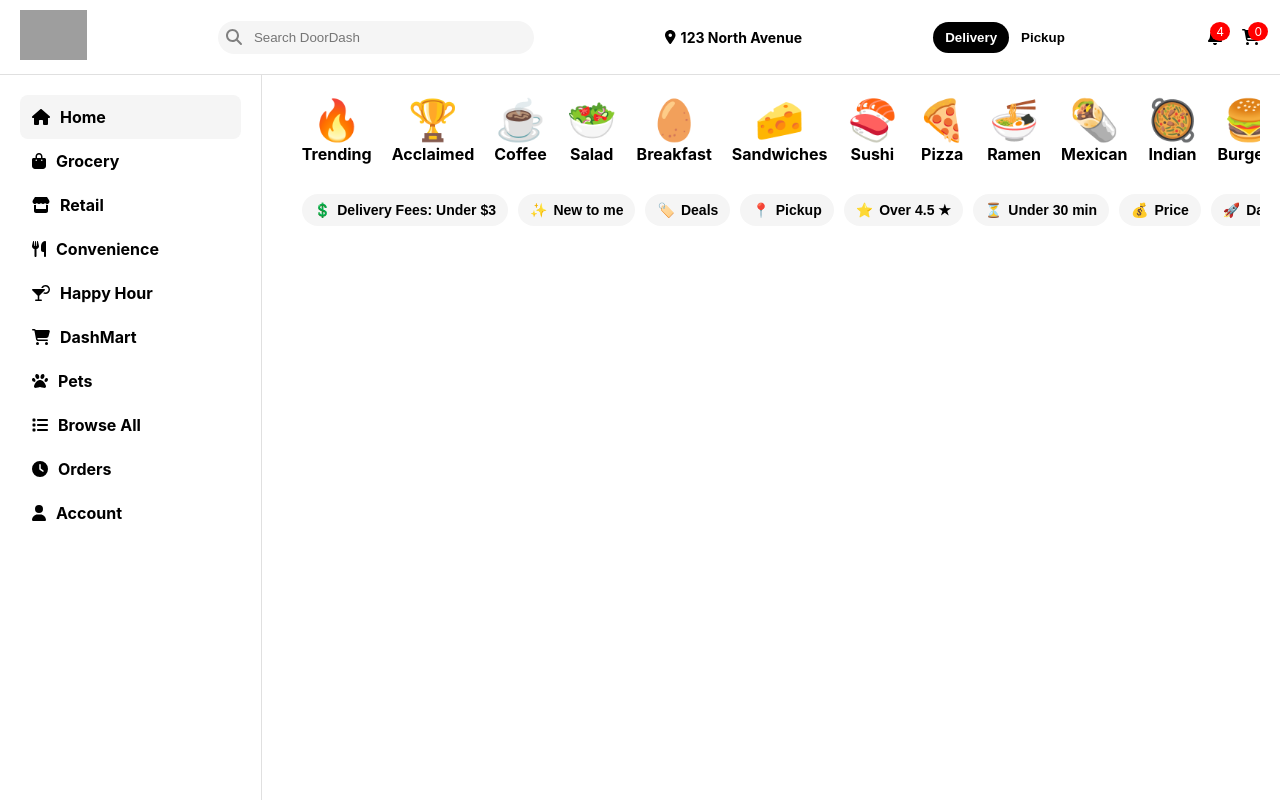
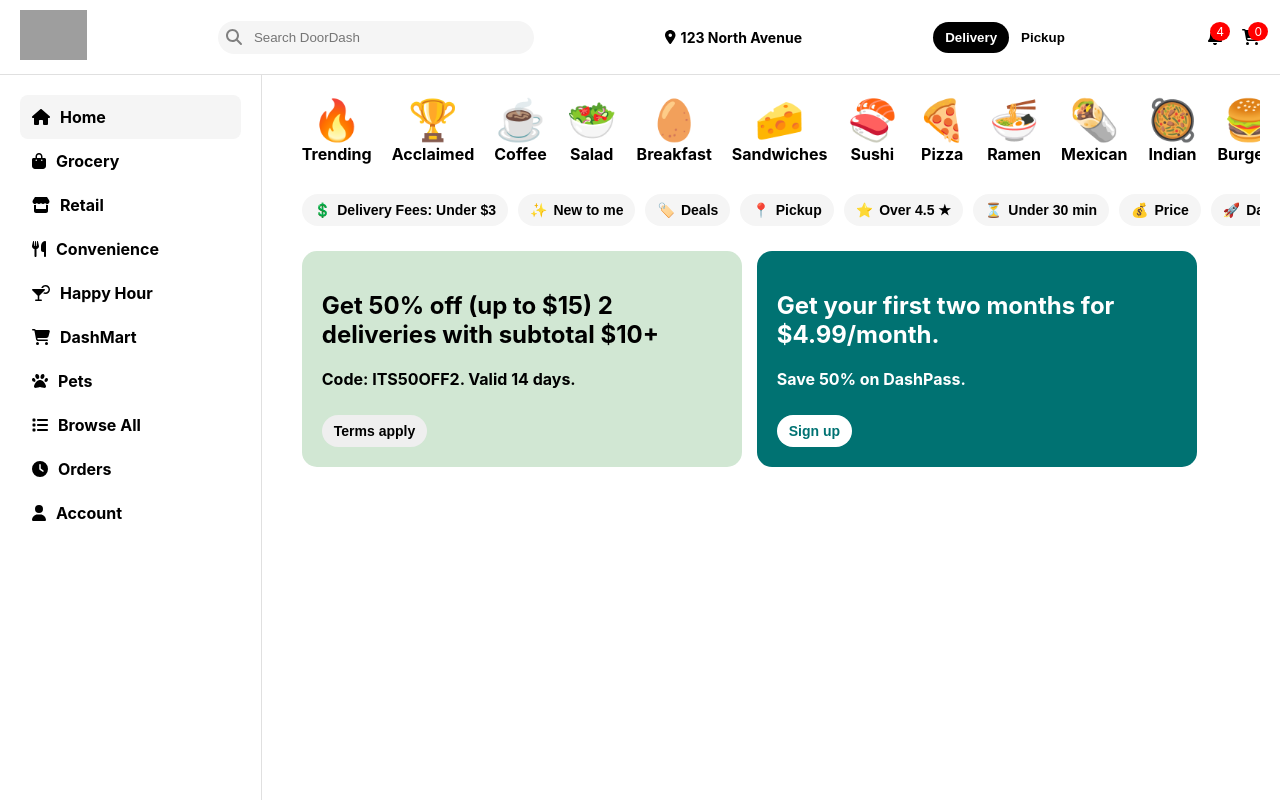
Before and after one commit to adriannapinzariu/DroneDash, a React (Create React App) app in the folder my-app/: page / in a window 1280 px wide. Built offline with nearby package versions, Linux system fonts and the light colour scheme; grey boxes are pictures that could not be loaded.

Commit message:
promo banner

```diff
--- a/my-app/src/Home.js
+++ b/my-app/src/Home.js
@@ -4,6 +4,7 @@
 import Sidebar from "./Sidebar";
 import CategoryBar from "./CategoryBar";
 import FilterBar from "./FilterBar";
+import PromoBanner from "./PromoBanner";
 
 import "./Home.css";
 
@@ -16,6 +17,7 @@
         <div className="main-content">
           <CategoryBar />
           <FilterBar />
+          <PromoBanner />
         </div>
       </div>
     </div>
--- /dev/null
+++ b/my-app/src/PromoBanner.css
@@ -0,0 +1,45 @@
+.promo-banner {
+    display: flex;
+    gap: 15px;
+    padding: 15px 20px;
+    overflow-x: auto;
+
+  }
+
+  .promo-card {
+    flex: 0 0 auto;
+    width: 400px;
+    padding: 20px;
+    border-radius: 15px;
+    color: black;
+    font-size: 16px;
+    font-weight: bold;
+  }
+
+  .light-green {
+    background-color: #d1e7d3;
+  }
+
+  .dark-blue {
+    background-color: #007272;
+    color: white;
+  }
+
+  .promo-button {
+    margin-top: 10px;
+    padding: 8px 12px;
+    font-size: 14px;
+    border: none;
+    border-radius: 20px;
+    cursor: pointer;
+    font-weight: bold;
+  }
+
+  .promo-button.white {
+    background-color: white;
+    color: #007272;
+  }
+
+  .promo-button:hover {
+    background-color: rgba(0, 0, 0, 0.1);
+  }
--- /dev/null
+++ b/my-app/src/PromoBanner.js
@@ -0,0 +1,22 @@
+import React from "react";
+import "./PromoBanner.css";
+
+function PromoBanner() {
+  return (
+    <div className="promo-banner">
+      <div className="promo-card light-green">
+        <h2>Get 50% off (up to $15) 2 deliveries with subtotal $10+</h2>
+        <p>Code: <strong>ITS50OFF2</strong>. Valid 14 days.</p>
+        <button className="promo-button">Terms apply</button>
+      </div>
+
+      <div className="promo-card dark-blue">
+        <h2>Get your first two months for <br /> $4.99/month.</h2>
+        <p>Save 50% on DashPass.</p>
+        <button className="promo-button white">Sign up</button>
+      </div>
+    </div>
+  );
+}
+
+export default PromoBanner;
```
